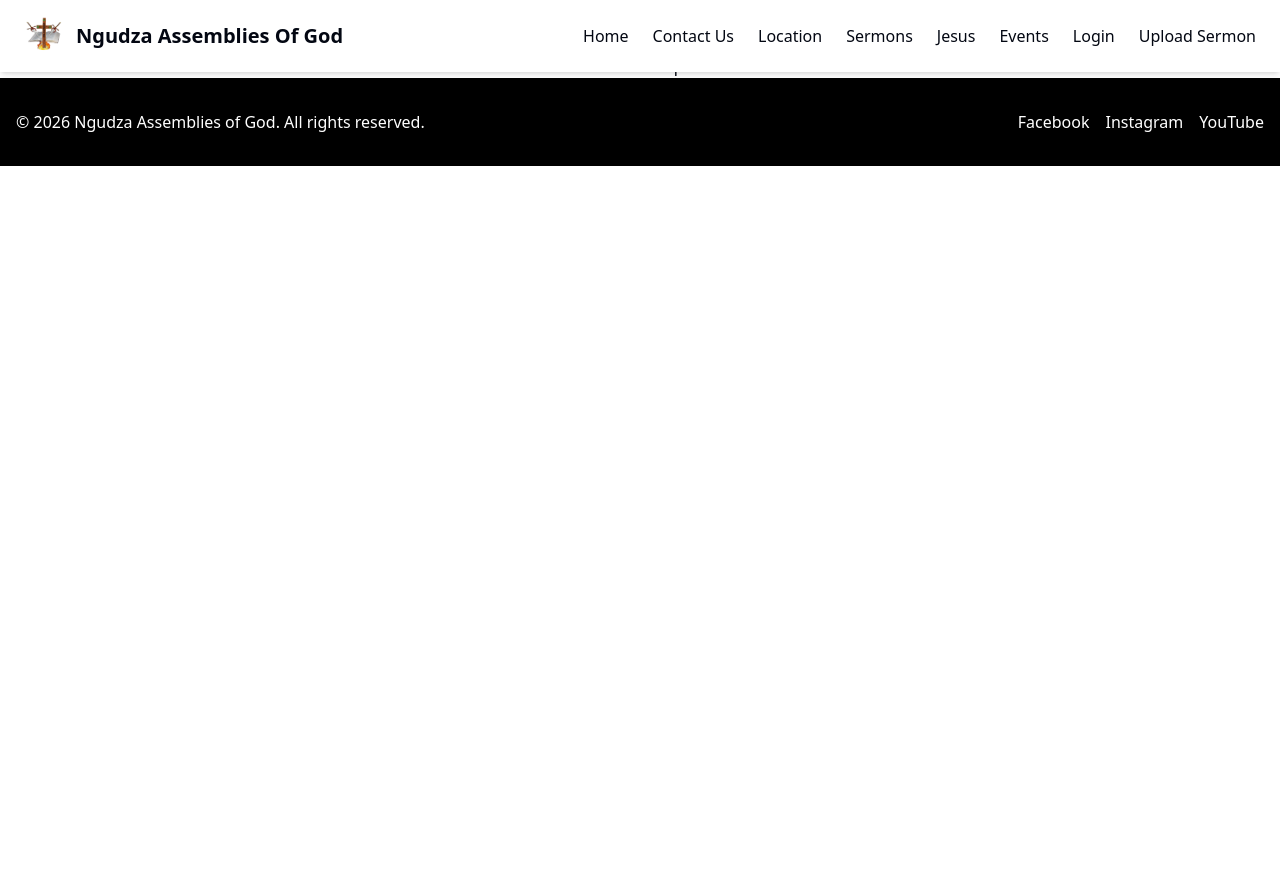
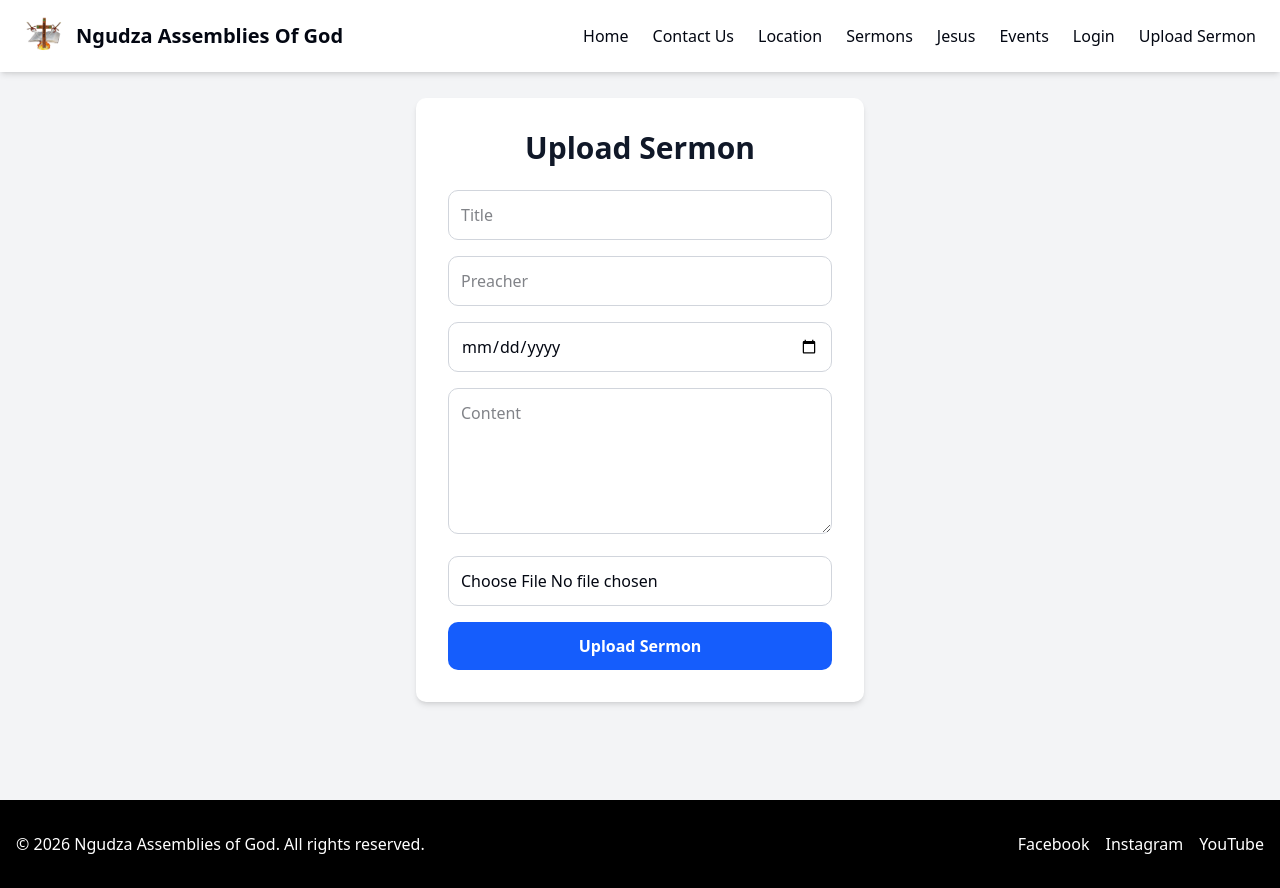
Before and after one commit to MphoJr/NAOG_Frontend, a React (Vite) app: page /Upload in a window 1280 px wide. Before the commit the page ends 800 px from the top, so only its background shows below. Built offline with nearby package versions, Linux system fonts and the light colour scheme.

Commit message:
sermonschages

```diff
--- a/src/pages/Events.jsx
+++ b/src/pages/Events.jsx
@@ -7,7 +7,7 @@ export default function Events() {
   useEffect(() => {
     const fetchEvents = async () => {
       try {
-        const res = await axios.get("http://localhost:3000/events");
+        const res = await axios.get("http://localhost:3000/events"); // ✅ replace with production API URL
         setEvents(res.data);
       } catch (err) {
         console.error("Error fetching events:", err);
@@ -17,21 +17,33 @@ export default function Events() {
   }, []);
 
   return (
-    <div>
-      <h2>Upcoming Events</h2>
+    <main className="w-full min-h-screen bg-gray-100 py-12 px-4 sm:px-6">
+      <h2 className="text-3xl sm:text-4xl font-extrabold text-center mb-8 text-gray-900">
+        Upcoming Events
+      </h2>
+
       {events.length === 0 ? (
-        <p>No events scheduled.</p>
+        <p className="text-center text-gray-600">No events scheduled.</p>
       ) : (
-        <ul>
+        <ul className="grid grid-cols-1 sm:grid-cols-2 lg:grid-cols-3 gap-6 max-w-6xl mx-auto">
           {events.map((event) => (
-            <li key={event.id}>
-              <h3>{event.title}</h3>
-              <p>{event.description}</p>
-              <small>{new Date(event.date).toLocaleDateString()}</small>
+            <li
+              key={event.id}
+              className="bg-white rounded-lg shadow-md p-6 hover:shadow-lg transition"
+            >
+              <h3 className="text-xl sm:text-2xl font-bold text-blue-700 mb-2">
+                {event.title}
+              </h3>
+              <p className="text-sm sm:text-base text-gray-700 mb-3">
+                {event.description}
+              </p>
+              <small className="block text-gray-500">
+                {new Date(event.date).toLocaleDateString()}
+              </small>
             </li>
           ))}
         </ul>
       )}
-    </div>
+    </main>
   );
 }
--- a/src/pages/Login.jsx
+++ b/src/pages/Login.jsx
@@ -30,32 +30,53 @@ export default function LoginPage() {
   };
 
   return (
-    <div style={{ maxWidth: "400px", margin: "auto", padding: "2rem" }}>
-      <h2>Admin Login</h2>
-      <form onSubmit={handleLogin}>
+    <main className="w-full min-h-screen flex items-center justify-center bg-gray-100 px-4">
+      <div className="w-full max-w-md bg-white rounded-lg shadow-md p-8">
+        <h2 className="text-2xl sm:text-3xl font-bold text-center text-gray-900 mb-6">
+          Admin Login
+        </h2>
+
+        <form onSubmit={handleLogin} className="space-y-4">
           <div>
-          <label>Email</label>
+            <label className="block text-sm font-medium text-gray-700 mb-1">
+              Email
+            </label>
             <input
               type="email"
               value={email}
               onChange={(e) => setEmail(e.target.value)}
               required
-            style={{ width: "100%", marginBottom: "1rem" }}
+              className="w-full border border-gray-300 rounded-lg p-3 text-sm sm:text-base focus:outline-none focus:ring-2 focus:ring-blue-500"
             />
           </div>
+
           <div>
-          <label>Password</label>
+            <label className="block text-sm font-medium text-gray-700 mb-1">
+              Password
+            </label>
             <input
               type="password"
               value={password}
               onChange={(e) => setPassword(e.target.value)}
               required
-            style={{ width: "100%", marginBottom: "1rem" }}
+              className="w-full border border-gray-300 rounded-lg p-3 text-sm sm:text-base focus:outline-none focus:ring-2 focus:ring-blue-500"
             />
           </div>
-        {error && <p style={{ color: "red" }}>{error}</p>}
-        <button type="submit">Login</button>
+
+          {error && (
+            <p className="text-red-600 text-sm font-medium text-center">
+              {error}
+            </p>
+          )}
+
+          <button
+            type="submit"
+            className="w-full bg-blue-600 text-white py-3 rounded-lg font-semibold text-sm sm:text-base hover:bg-blue-700 transition disabled:opacity-50"
+          >
+            Login
+          </button>
         </form>
       </div>
+    </main>
   );
 }
--- a/src/pages/UploadSermons.jsx
+++ b/src/pages/UploadSermons.jsx
@@ -2,47 +2,133 @@ import axios from "axios";
 import { useState } from "react";
 
 export default function UploadSermon() {
-  const [title, setTitle] = useState("");
-  const [preacher, setPreacher] = useState("");
-  const [content, setContent] = useState("");
+  const [form, setForm] = useState({
+    title: "",
+    preacher: "",
+    date: "",
+    content: "",
+  });
+  const [audio, setAudio] = useState(null);
+  const [status, setStatus] = useState({
+    loading: false,
+    message: "",
+    error: "",
+  });
 
-  const handleUpload = async () => {
+  const handleChange = (e) => {
+    setForm({ ...form, [e.target.name]: e.target.value });
+  };
+
+  const handleUpload = async (e) => {
+    e.preventDefault();
+    setStatus({ loading: true, message: "", error: "" });
+
     try {
-      const token = localStorage.getItem("token"); // JWT stored after login
-      const res = await axios.post(
-        "http://localhost:3000/sermons",
-        { title, preacher, content },
-        { headers: { Authorization: `Bearer ${token}` } },
+      const token = localStorage.getItem("token");
+      const formData = new FormData();
+
+      // Append text fields
+      Object.entries(form).forEach(([key, value]) =>
+        formData.append(key, value),
       );
-      alert("Sermon uploaded successfully!");
-      console.log(res.data);
+
+      // Append audio file
+      if (audio) formData.append("audio", audio);
+
+      const res = await axios.post("http://localhost:3000/sermons", formData, {
+        headers: { Authorization: `Bearer ${token}` },
+      });
+
+      setStatus({
+        loading: false,
+        message: "Sermon uploaded successfully!",
+        error: "",
+      });
+      setForm({ title: "", preacher: "", date: "", content: "" });
+      setAudio(null);
     } catch (err) {
       console.error("Error uploading sermon:", err);
-      alert("Upload failed. Check console for details.");
+      setStatus({
+        loading: false,
+        message: "",
+        error: "Upload failed. Please try again.",
+      });
     }
   };
 
   return (
-    <div>
-      <h2>Upload Sermon</h2>
+    <main className="w-full min-h-screen bg-gray-100 flex items-center justify-center px-4">
+      <div className="w-full max-w-md bg-white rounded-lg shadow-md p-6 sm:p-8">
+        <h2 className="text-2xl sm:text-3xl font-bold text-center text-gray-900 mb-6">
+          Upload Sermon
+        </h2>
+
+        <form onSubmit={handleUpload} className="space-y-4">
           <input
             type="text"
+            name="title"
+            value={form.title}
+            onChange={handleChange}
             placeholder="Title"
-        value={title}
-        onChange={(e) => setTitle(e.target.value)}
+            required
+            className="w-full border border-gray-300 rounded-lg p-3 focus:ring-2 focus:ring-blue-500"
           />
           <input
             type="text"
+            name="preacher"
+            value={form.preacher}
+            onChange={handleChange}
             placeholder="Preacher"
-        value={preacher}
-        onChange={(e) => setPreacher(e.target.value)}
+            required
+            className="w-full border border-gray-300 rounded-lg p-3 focus:ring-2 focus:ring-blue-500"
+          />
+          <input
+            type="date"
+            name="date"
+            value={form.date}
+            onChange={handleChange}
+            required
+            className="w-full border border-gray-300 rounded-lg p-3 focus:ring-2 focus:ring-blue-500"
           />
           <textarea
+            name="content"
+            value={form.content}
+            onChange={handleChange}
             placeholder="Content"
-        value={content}
-        onChange={(e) => setContent(e.target.value)}
+            rows="5"
+            required
+            className="w-full border border-gray-300 rounded-lg p-3 focus:ring-2 focus:ring-blue-500"
+          ></textarea>
+
+          {/* File upload for MP3 */}
+          <input
+            type="file"
+            accept="audio/mp3,audio/*"
+            onChange={(e) => setAudio(e.target.files[0])}
+            required
+            className="w-full border border-gray-300 rounded-lg p-3 focus:ring-2 focus:ring-blue-500"
           />
-      <button onClick={handleUpload}>Upload Sermon</button>
+
+          <button
+            type="submit"
+            disabled={status.loading}
+            className="w-full bg-blue-600 text-white py-3 rounded-lg font-semibold hover:bg-blue-700 transition disabled:opacity-50"
+          >
+            {status.loading ? "Uploading..." : "Upload Sermon"}
+          </button>
+
+          {status.message && (
+            <p className="text-green-600 text-center font-medium">
+              {status.message}
+            </p>
+          )}
+          {status.error && (
+            <p className="text-red-600 text-center font-medium">
+              {status.error}
+            </p>
+          )}
+        </form>
       </div>
+    </main>
   );
 }
```
Lines whose indentation alone changed are shown as unchanged.
